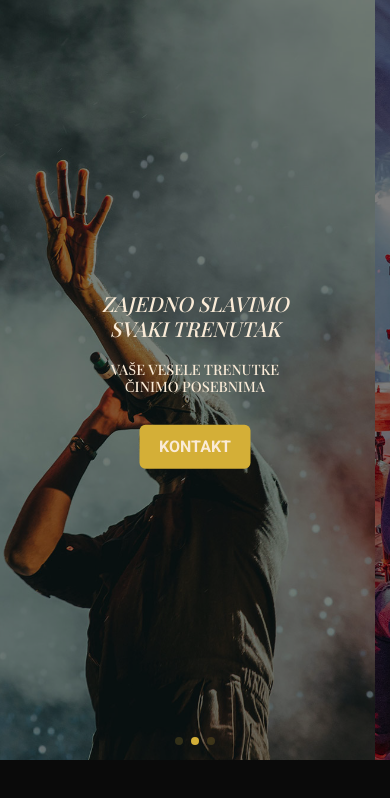
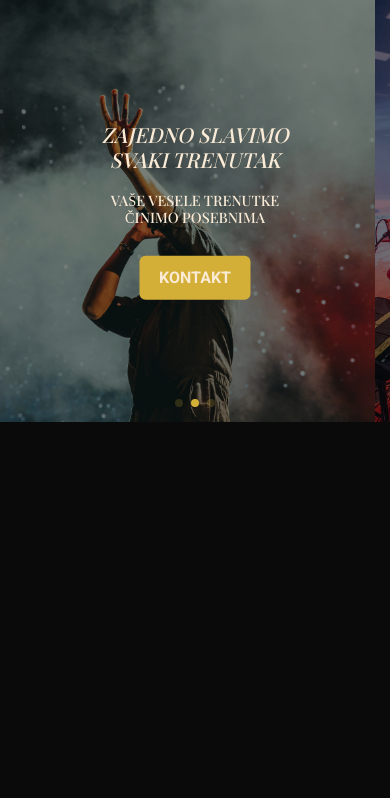
Before and after one commit to 21djordje/Nemanja, a plain HTML site: page index.html in a window 390 px wide. Shown: the top 798 px of the page. Drawn offline with nearby package versions, Linux system fonts and the light colour scheme; a web font is replaced by a local one.

Commit message:
update reponsive

```diff
--- a/style.css
+++ b/style.css
@@ -64,7 +64,7 @@ h6 {
 
 .hero-section {
   position: relative;
-  height: 90vh;
+  height: 100vh;
   overflow: hidden;
 }
 
@@ -154,6 +154,9 @@ h6 {
 }
 
 @media (max-width: 767.98px) {
+  .hero-section {
+    height: 70vh;
+  }
   .hero-text h1 {
     font-size: 1.8rem;
   }
@@ -171,6 +174,9 @@ h6 {
 }
 
 @media (max-width: 575.98px) {
+  .hero-section {
+    height: 50vh;
+  }
   .hero-text h1 {
     font-size: 1.3rem;
   }
```
